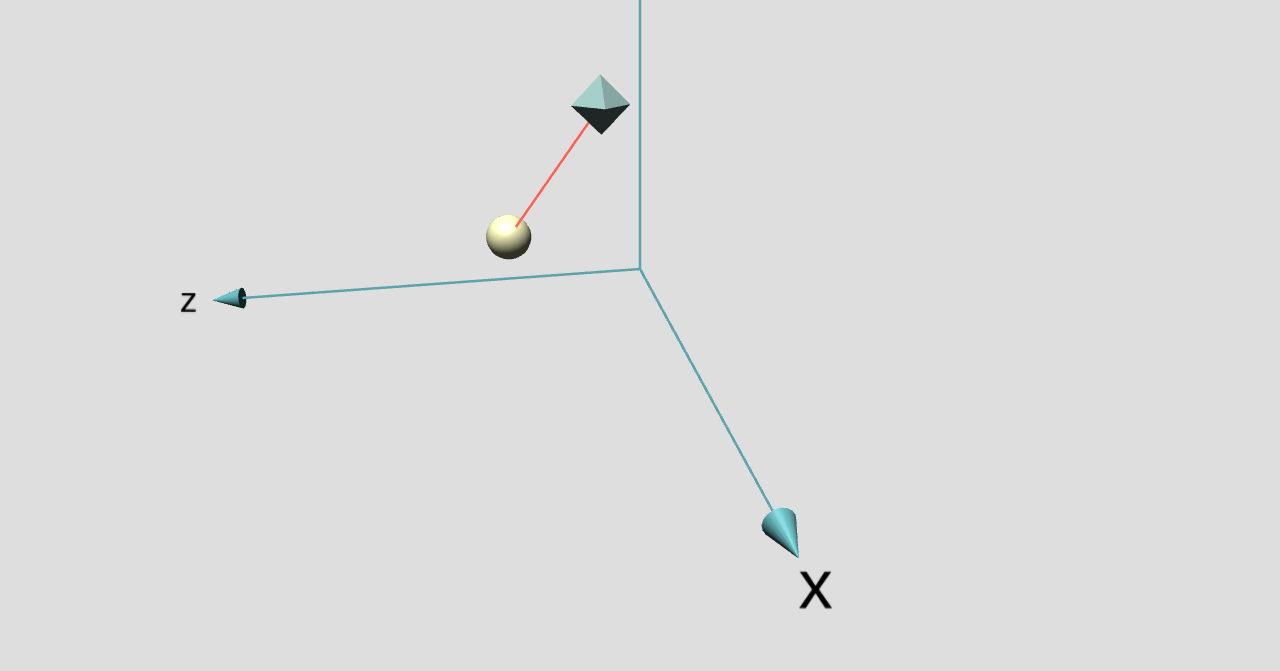
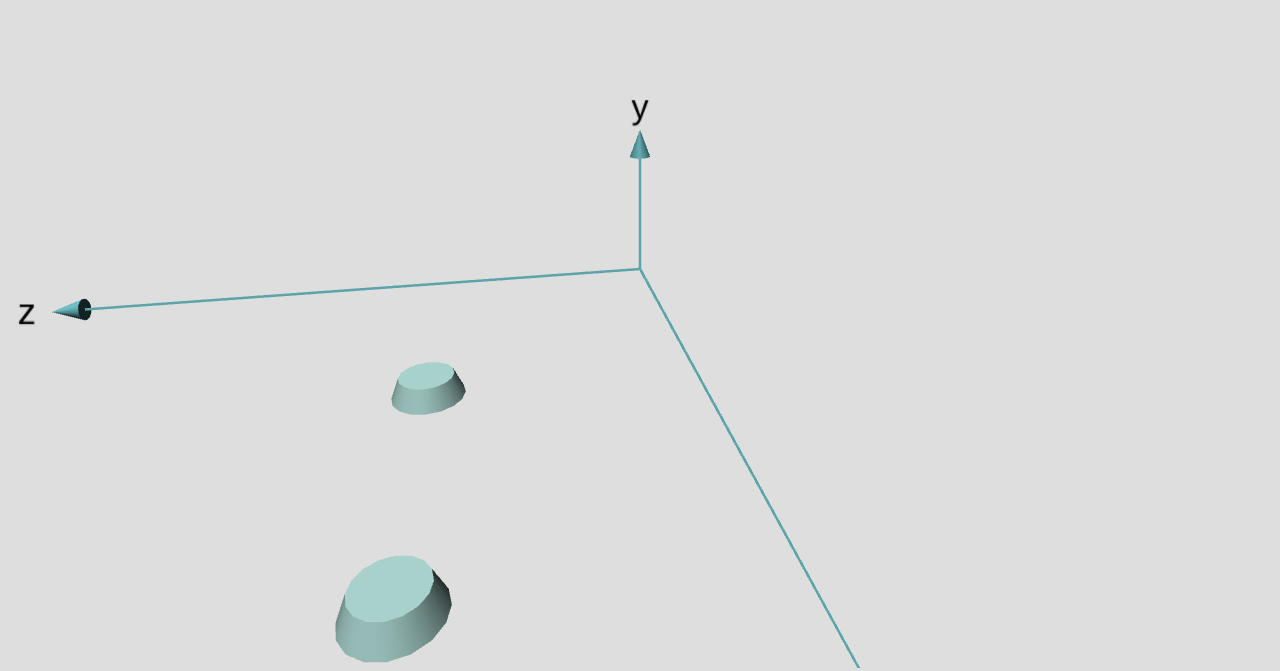
Before and after one commit to jqp4/RTI-Sensors-Simulation, a plain HTML site: page ver 02 - ThreeJS/simulation.html in a window 1280 px wide. Shown: the part 131-802 px from the top of the page. Drawn offline with Linux system fonts and the light colour scheme; animation ran at ten frames a second.

Commit message:
start sensors v 02

```diff
--- a/ver 02 - ThreeJS/js/main.js
+++ b/ver 02 - ThreeJS/js/main.js
@@ -32,6 +32,16 @@ var jsonData = JSON.parse(data);
 var resolution = new THREE.Vector2(window.innerWidth, window.innerHeight);
 var graph = new THREE.Object3D();
 scene.add(graph);
+
+class Field {
+    constructor(width_x, width_z, height_y) {
+        this.width_x = width_x;
+        this.width_z = width_z;
+        this.height_y = height_y;
+    }
+}
+
+var field = new Field(80, 80, 20);
 
 class Params {
     constructor() {
@@ -82,6 +92,44 @@ window.addEventListener("load", function () {
     // });
 });
 
+class TrajectoryByPoints {
+    constructor(points) {
+        this.length = 0;
+        this.sectors = [];
+        this.sector_lengths = [];
+
+        for (let index = 0; index < points.length - 1; index++) {
+            const source = points[index];
+            const target = points[index + 1];
+            const sector = new THREE.Vector3(
+                target.x - source.x,
+                target.y - source.y,
+                target.z - source.z
+            );
+
+            this.sectors.push(sector);
+            this.sector_lengths.push(sector.length());
+            this.length += sector.length();
+        }
+
+        console.log("trajectory length = %d", this.length);
+    }
+}
+
+/// Шаблон летающего сенсора
+class Sensor {
+    constructor() {}
+}
+
+/// Шаблон статичного сенсора
+class StaticSensor {
+    constructor(x, y, z) {
+        this.x = x;
+        this.y = y;
+        this.z = z;
+    }
+}
+
 init();
 render();
 
@@ -89,6 +137,56 @@ function clearScene() {
     scene.remove(graph);
     graph = new THREE.Object3D();
     scene.add(graph);
+}
+
+function init() {
+    // console.log(jsonData);
+
+    createAxis();
+    createAxisText();
+    creatrLight();
+    // createVertices();
+    // createEdges();
+    createStaticSensors();
+    createFlyingSensors();
+}
+
+function createStaticSensors() {
+    var staticSensors = [];
+    staticSensors.push(new StaticSensor(30, 0, 30));
+    staticSensors.push(new StaticSensor(60, 0, 30));
+
+    for (var index = 0; index < staticSensors.length; index++) {
+        var s = staticSensors[index];
+        createCylinder(s.x, s.y, s.z, 2);
+    }
+}
+
+function createFlyingSensors() {
+    var points = [
+        new THREE.Vector3(10, 10, 10),
+        new THREE.Vector3(40, 10, 10),
+        new THREE.Vector3(40, 10, 40),
+    ];
+
+    var trajectory = new TrajectoryByPoints(points);
+    var flyingSensors = [];
+    flyingSensors.push(new Sensor(trajectory));
+
+    for (var index = 0; index < flyingSensors.length; index++) {
+        var s = flyingSensors[index];
+        // createCylinder(s.x, s.y, s.z, 2);
+    }
+}
+
+function createCylinder(x, y, z, color_index) {
+    const geometry = new THREE.CylinderGeometry(3, 4, 2.5, 16);
+    const material = new THREE.MeshPhongMaterial({
+        color: colors[color_index],
+    });
+    const cylinder = new THREE.Mesh(geometry, material);
+    cylinder.position.set(x, y, z);
+    graph.add(cylinder);
 }
 
 function makeLine(geo, c) {
@@ -105,16 +203,6 @@ function makeLine(geo, c) {
     });
     var mesh = new THREE.Mesh(g.geometry, material);
     graph.add(mesh);
-}
-
-function init() {
-    console.log(jsonData);
-
-    createAxis();
-    createAxisText();
-    creatrLight();
-    createVertices();
-    createEdges();
 }
 
 function createSphere(x, y, z, color_index) {
@@ -207,8 +295,8 @@ function createArrow(sourceVector3, targetVector3) {
     var beta = z == 0 ? (Math.sign(x) * Math.PI) / 2 : Math.atan(x / z); //  поворот вокруг оси OY
     var gamma = x == 0 ? (Math.sign(y) * Math.PI) / 2 : Math.atan(y / x); // поворот вокруг оси OZ
 
-    console.log(x, y, z);
-    console.log(alpha, beta, gamma);
+    // console.log(x, y, z);
+    // console.log(alpha, beta, gamma);
 
     // var len = Math.sqrt(Math.pow(x), Math.pow(y), Math.pow(z));
     // x = x / len;
@@ -278,9 +366,18 @@ function createLines() {
 }
 
 function createAxis() {
-    createArrow(new THREE.Vector3(0, 0, 0), new THREE.Vector3(60, 0, 0));
-    createArrow(new THREE.Vector3(0, 0, 0), new THREE.Vector3(0, 60, 0));
-    createArrow(new THREE.Vector3(0, 0, 0), new THREE.Vector3(0, 0, 60));
+    createArrow(
+        new THREE.Vector3(0, 0, 0),
+        new THREE.Vector3(field.width_x, 0, 0)
+    );
+    createArrow(
+        new THREE.Vector3(0, 0, 0),
+        new THREE.Vector3(0, field.height_y, 0)
+    );
+    createArrow(
+        new THREE.Vector3(0, 0, 0),
+        new THREE.Vector3(0, 0, field.width_z)
+    );
 
     // куб 0 0 0
     // {
@@ -312,7 +409,6 @@ function textParameters(text, fontSize) {
 
 function createAxisText() {
     const fontSize = 5;
-    const axisPos = axisSize + fontSize;
 
     var parameters_x = textParameters("x", fontSize);
     var parameters_y = textParameters("y", fontSize);
@@ -322,9 +418,9 @@ function createAxisText() {
     var label_y = new THREE.TextSprite(parameters_y);
     var label_z = new THREE.TextSprite(parameters_z);
 
-    label_x.position.set(axisPos, 0, 0);
-    label_y.position.set(0, axisPos, 0);
-    label_z.position.set(0, 0, axisPos);
+    label_x.position.set(field.width_x + fontSize, 0, 0);
+    label_y.position.set(0, field.height_y + fontSize, 0);
+    label_z.position.set(0, 0, field.width_z + fontSize);
 
     graph.add(label_x);
     graph.add(label_y);
--- a/ver 02 - ThreeJS/graph.html
+++ b/ver 02 - ThreeJS/simulation.html
@@ -3,7 +3,7 @@
 <head>
     <meta charset="utf-8">
     <title>ThreeJS Algoload</title>
-    <meta property="og:description" content="THREE.MeshLine - Graph example">
+    <meta property="og:description" content="RTI - Sensor Simulation">
     <meta name="viewport" content="width=device-width, user-scalable=no, minimum-scale=1.0, maximum-scale=1.0">
     <link rel="stylesheet" href="css/main.css">
     <link href='https://fonts.googleapis.com/css?family=Lato:400,700,700italic,400italic,300,300italic' rel='stylesheet' type='text/css'>
@@ -12,7 +12,7 @@
 <body>
 	<div id="container" ></div>
 	<div id="title">
-	    <h1>ThreeJS Algoload</h1>
+	    <h1>RTI - Sensor Simulation</h1>
 	</div>
 </body>
 
```
